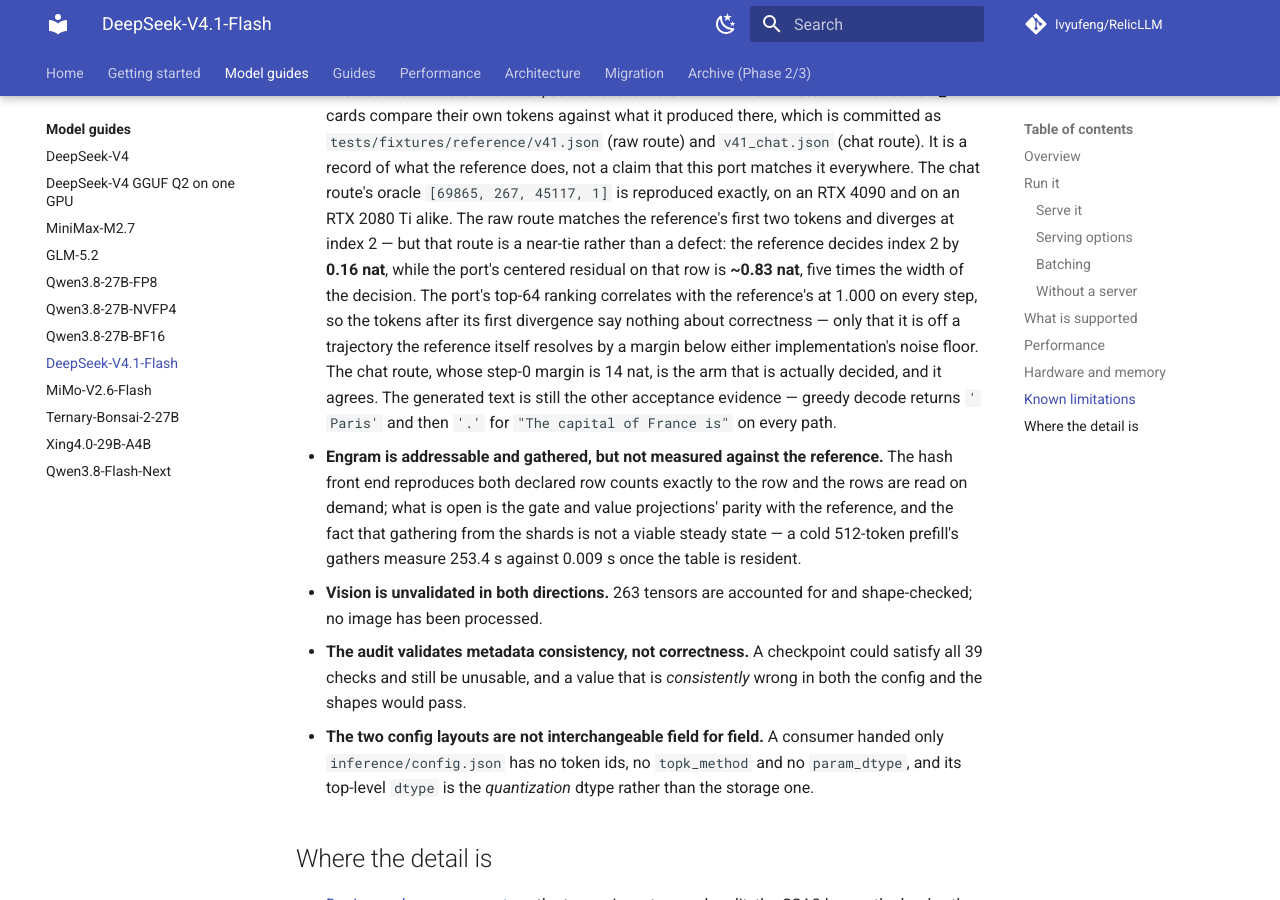
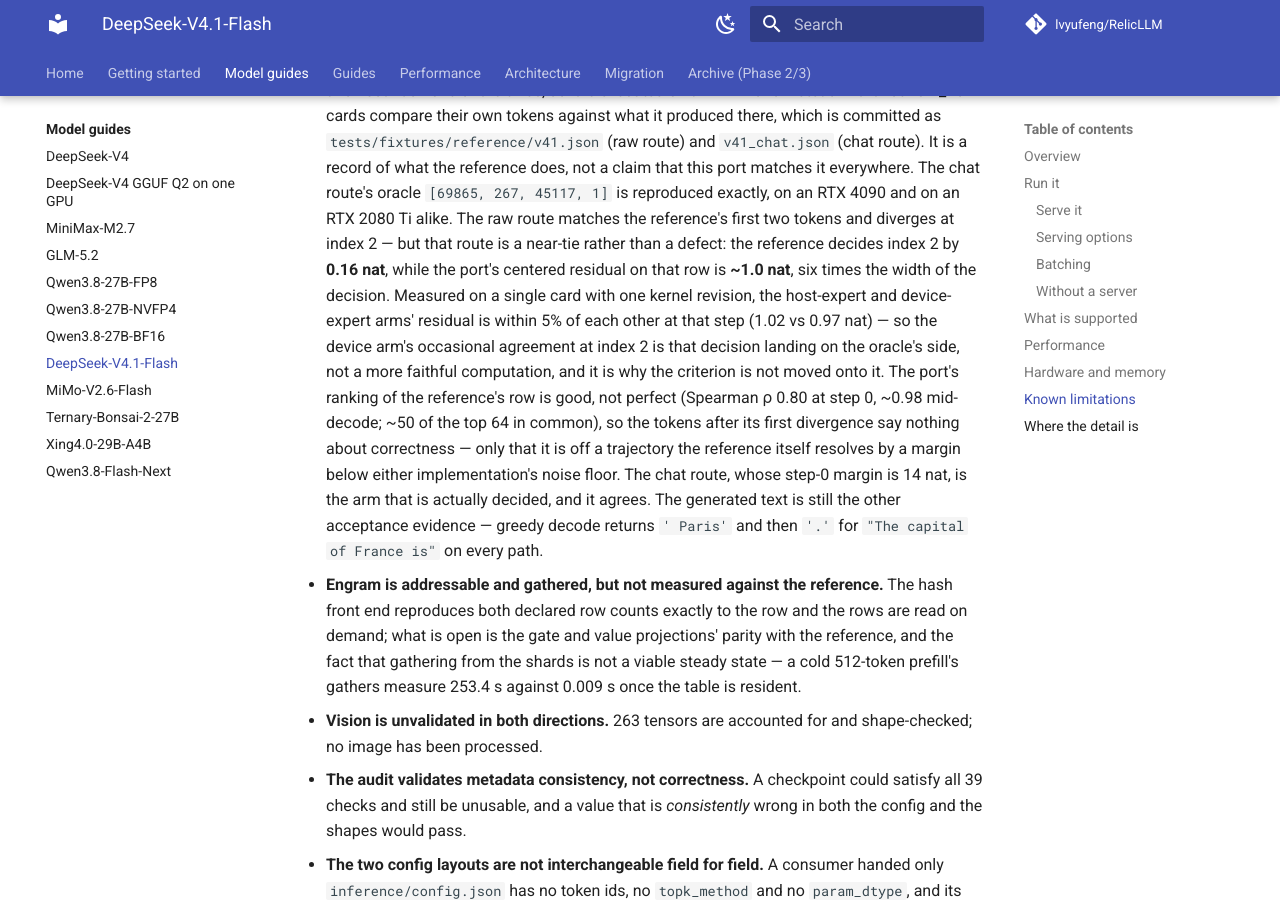
Before and after one commit to lvyufeng/RelicLLM, an MkDocs documentation site: the page built from docs/models/deepseek-v4.1-flash.md, in a window 1280 px wide and 900 px high, scrolled down 5826 px. Built offline with MkDocs 1.6.1 and Material for MkDocs 9.7.7, drawn with Linux system fonts in a browser that asks for light colours; comment, search, counter and statistics services are not loaded.

Commit message:
docs(v41): quote the raw route's residual from one box, not two (#181)
The support table's divergence note compared a device-path residual
recorded on one RTX 4090 against a host-path residual recorded on the
other: 0.83 nat against 1.343. Re-measured on a single card with one
kernel revision, the two arms are within 5% of each other at that step
(0.97 device, 1.02 host), and at step 0 the device arm is the noisier of
the two (2.43 against 1.39). So the exact numbers were an artifact of the
two boxes, and the note's "five times the width" understated the gap.

The same reading corrects the ranking claim beside it. "The port's top-64
ranking correlates with the reference's at 1.000 on every step" does not
reproduce: Spearman rho over the full 129,280-wide row is 0.80 at step 0
and ~0.98 mid-decode, and the two top-64 lists share about 50 entries, not
64. The conclusion stands -- the tokens after the first divergence say
nothing about correctness -- but the ranking is good, not perfect, so the
note now says so.

The point the corrected numbers serve is kept: the host and device arms
carry the same-sized residual at the near-tie step, so the device arm's
occasional index-2 agreement is that sub-nat decision landing on the
oracle's side rather than a more faithful computation -- which is why the
criterion is not moved onto it.

Co-authored-by: lvyufeng <lvyufeng@users.noreply.github.com>
Co-authored-by: Claude Code <noreply@anthropic.com>

```diff
--- a/docs/models/deepseek-v4.1-flash.md
+++ b/docs/models/deepseek-v4.1-flash.md
@@ -177,12 +177,16 @@ and Engram in host memory or on disk before kernel work matters.
   `[69865, 267, 45117, 1]` is reproduced exactly, on an RTX 4090 and on an RTX 2080 Ti alike. The raw
   route matches the reference's first two tokens and diverges at index 2 — but that route is a
   near-tie rather than a defect: the reference decides index 2 by **0.16 nat**, while the port's
-  centered residual on that row is **~0.83 nat**, five times the width of the decision. The port's
-  top-64 ranking correlates with the reference's at 1.000 on every step, so the tokens after its first
-  divergence say nothing about correctness — only that it is off a trajectory the reference itself
-  resolves by a margin below either implementation's noise floor. The chat route, whose step-0 margin
-  is 14 nat, is the arm that is actually decided, and it agrees. The generated text is still the other
-  acceptance evidence — greedy decode returns `' Paris'` and then `'.'` for
+  centered residual on that row is **~1.0 nat**, six times the width of the decision. Measured on a
+  single card with one kernel revision, the host-expert and device-expert arms' residual is within 5%
+  of each other at that step (1.02 vs 0.97 nat) — so the device arm's occasional agreement at index 2
+  is that decision landing on the oracle's side, not a more faithful computation, and it is why the
+  criterion is not moved onto it. The port's ranking of the reference's row is good, not perfect
+  (Spearman ρ 0.80 at step 0, ~0.98 mid-decode; ~50 of the top 64 in common), so the tokens after its
+  first divergence say nothing about correctness — only that it is off a trajectory the reference
+  itself resolves by a margin below either implementation's noise floor. The chat route, whose step-0
+  margin is 14 nat, is the arm that is actually decided, and it agrees. The generated text is still
+  the other acceptance evidence — greedy decode returns `' Paris'` and then `'.'` for
   `"The capital of France is"` on every path.
 - **Engram is addressable and gathered, but not measured against the reference.** The hash front end
   reproduces both declared row counts exactly to the row and the rows are read on demand; what is open
```
